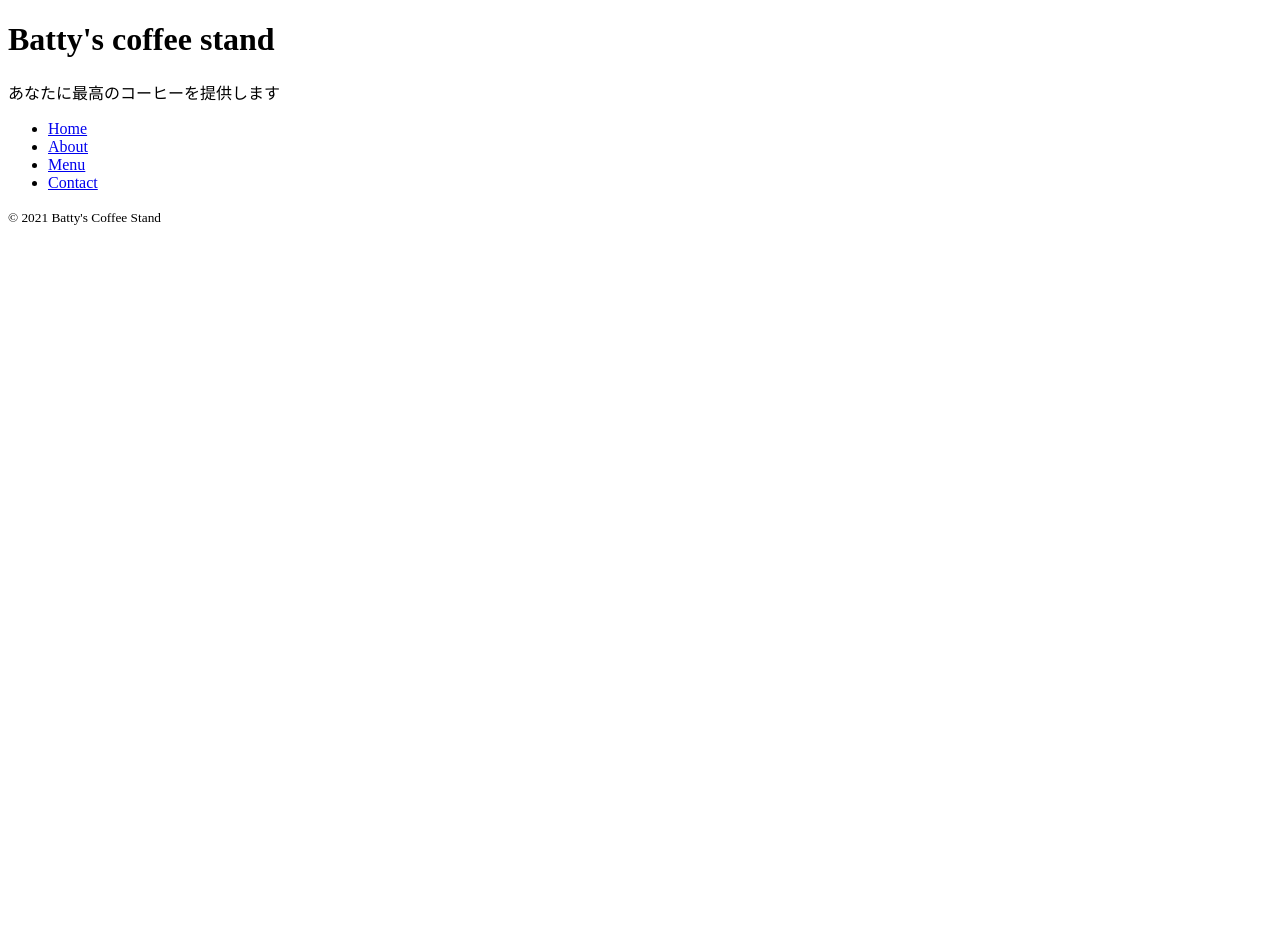
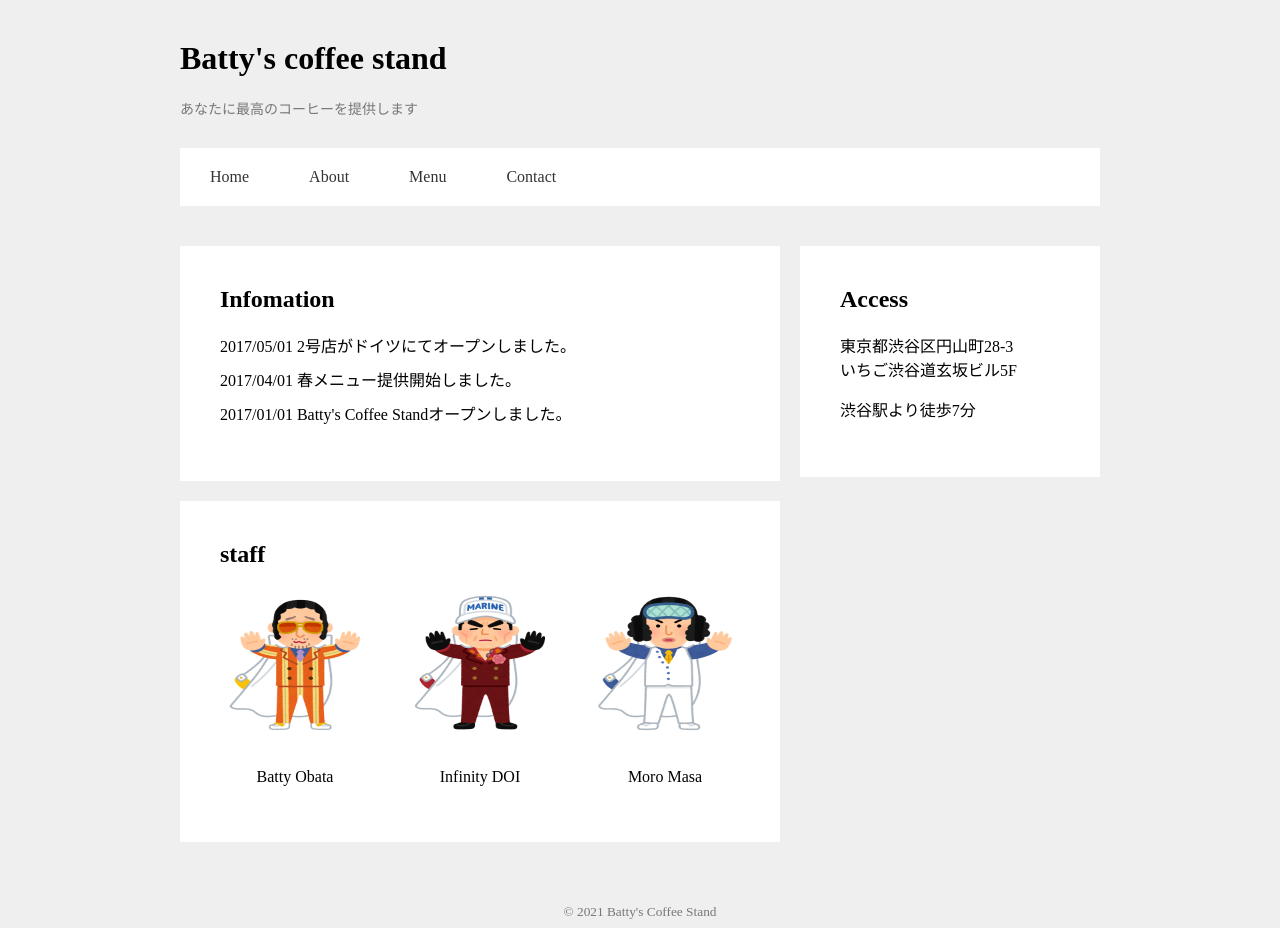
Before and after one commit to mikamiura/html-sample, a plain HTML site: page index.html in a window 1280 px wide. Before the commit the page ends 800 px from the top, so only its background shows below. Drawn offline with Linux system fonts and the light colour scheme.

Commit message:
[テキスト7の課題] [1]

```diff
--- /dev/null
+++ b/css/style.css
@@ -0,0 +1,115 @@
+.title-text {
+    color: red;
+    font-size: 14px;
+}
+
+body {
+    background-color: #efefef;
+}
+
+header {
+    margin-top: 20px;
+}
+
+.container {
+    width: 920px;
+    margin: 0 auto 40px auto;
+}
+
+.header-title {
+    margin-top: 40px;
+    margin-bottom: 30px;
+}
+
+.logo {
+    font-size: 32px;
+}
+
+.title-text {
+    color: #777;
+}
+
+.header-navigation{
+    width: 100%;
+    background-color: #fff;
+    padding: 20px 0;
+}
+
+.header-navigation li {
+    float: left;
+    padding: 0 30px;
+    text-align: center;
+    list-style-type: none;
+}
+
+.header-navigation li a {
+    color: #333;
+    text-decoration: none;
+}
+
+.clearfix::after {
+    content: "";
+    display: block;
+    clear: both;
+}
+
+footer {
+    text-align: center;
+}
+
+.copyright {
+    color: #777;
+}
+
+.card-contents {
+    padding: 40px;
+    margin-bottom: 20px;
+    background-color: #fff;
+}
+
+.card-title {
+    font-size: 24px;
+    font-weight: bold;
+    margin-top: 0;
+    margin-bottom: 20px;
+}
+
+main {
+    width: 600px;
+    margin-right: 20px;
+    float: left;
+}
+
+aside {
+    width: 300px;
+    float: left;
+}
+
+.information-list {
+    list-style-type: none;
+    padding-left: 0;
+}
+
+.information-list li {
+    margin-bottom: 10px;
+}
+
+.staff {
+    width: 150px;
+    margin-right: 35px;
+    float: left;
+}
+
+.staff:last-child {
+    margin-right: 0;
+}
+
+.staff-image {
+    margin-bottom: 10px;
+    width: 150px;
+    height: 150px;
+}
+
+.staff-name {
+    text-align: center;
+}
--- a/index.html
+++ b/index.html
@@ -4,6 +4,7 @@
 <head>
     <meta charset="UTF-8">
     <title>Batty's coffee stand</title>
+    <link rel="stylesheet" href="css/style.css">
 </head>
 
 <body>
@@ -13,8 +14,7 @@
             <h1 class="logo">Batty's coffee stand</h1>
             <p class="title-text">あなたに最高のコーヒーを提供します</p>
         </div>
-    </div>
-    <ul class="header-navigation">
+    <ul class="header-navigation clearfix">
         <li><a href="#">Home</a></li>
         <li><a href="#">About</a></li>
         <li><a href="#">Menu</a></li>
@@ -22,6 +22,42 @@
     </ul>
     </div>
    </header>
+   <div class="container clearfix">
+    <main>
+        <div class="card-contents">
+            <h2 class="card-title">Infomation</h2>
+            <ul class="information-list">
+                <li>2017/05/01 2号店がドイツにてオープンしました。</li>
+                <li>2017/04/01 春メニュー提供開始しました。</li>
+                <li>2017/01/01 Batty's Coffee Standオープンしました。</li>
+            </ul>
+        </div>
+        <div class="card-contents">
+            <h2 class="card-title">staff</h2>
+            <div class="staff-list clearfix">
+                <div class="staff">
+                    <img src="img/staff_01.png" class="staff-image">
+                    <p class="staff-name">Batty Obata</p>
+                </div>
+                <div class="staff">
+                    <img src="img/staff_02.png" class="staff-image">
+                    <p class="staff-name">Infinity DOI</p>
+                </div>
+                <div class="staff">
+                    <img src="img/staff_03.png" class="staff-image">
+                    <p class="staff-name">Moro Masa</p>
+                </div>
+            </div>
+        </div>
+    </main>
+    <aside>
+        <div class="card-contents">
+            <h2 class="card-title">Access</h2>
+            <p>東京都渋谷区円山町28-3<br>いちご渋谷道玄坂ビル5F</p>
+            <p>渋谷駅より徒歩7分</p>
+        </div>
+    </aside>
+   </div>
    <footer>
      <small class="copyright">© 2021 Batty's Coffee Stand</small>
    </footer>
```
Also changed, not shown: img/onepiece06_chopper.png (added), img/staff_01.png (added), img/staff_02.png (added), img/staff_03.png (added).
